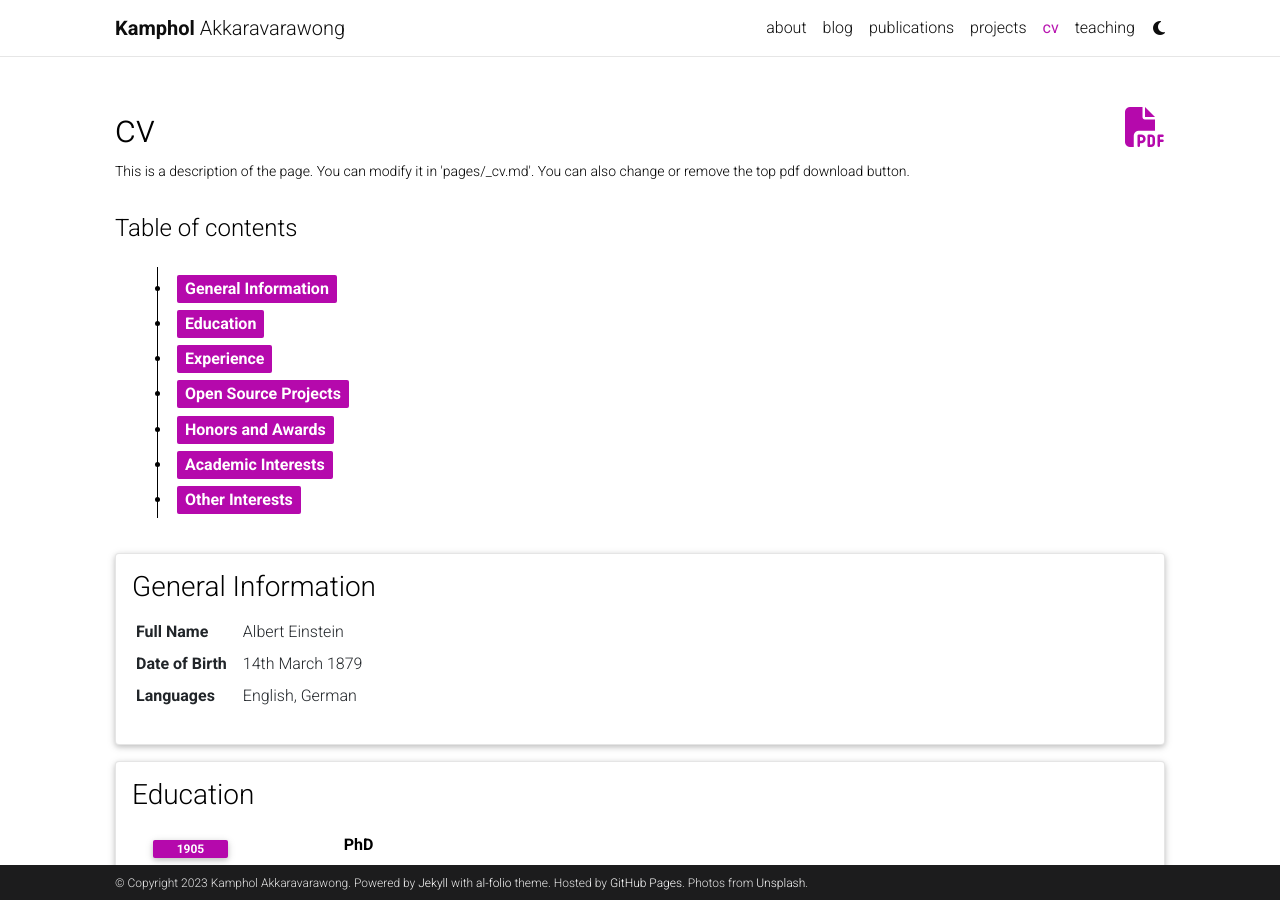
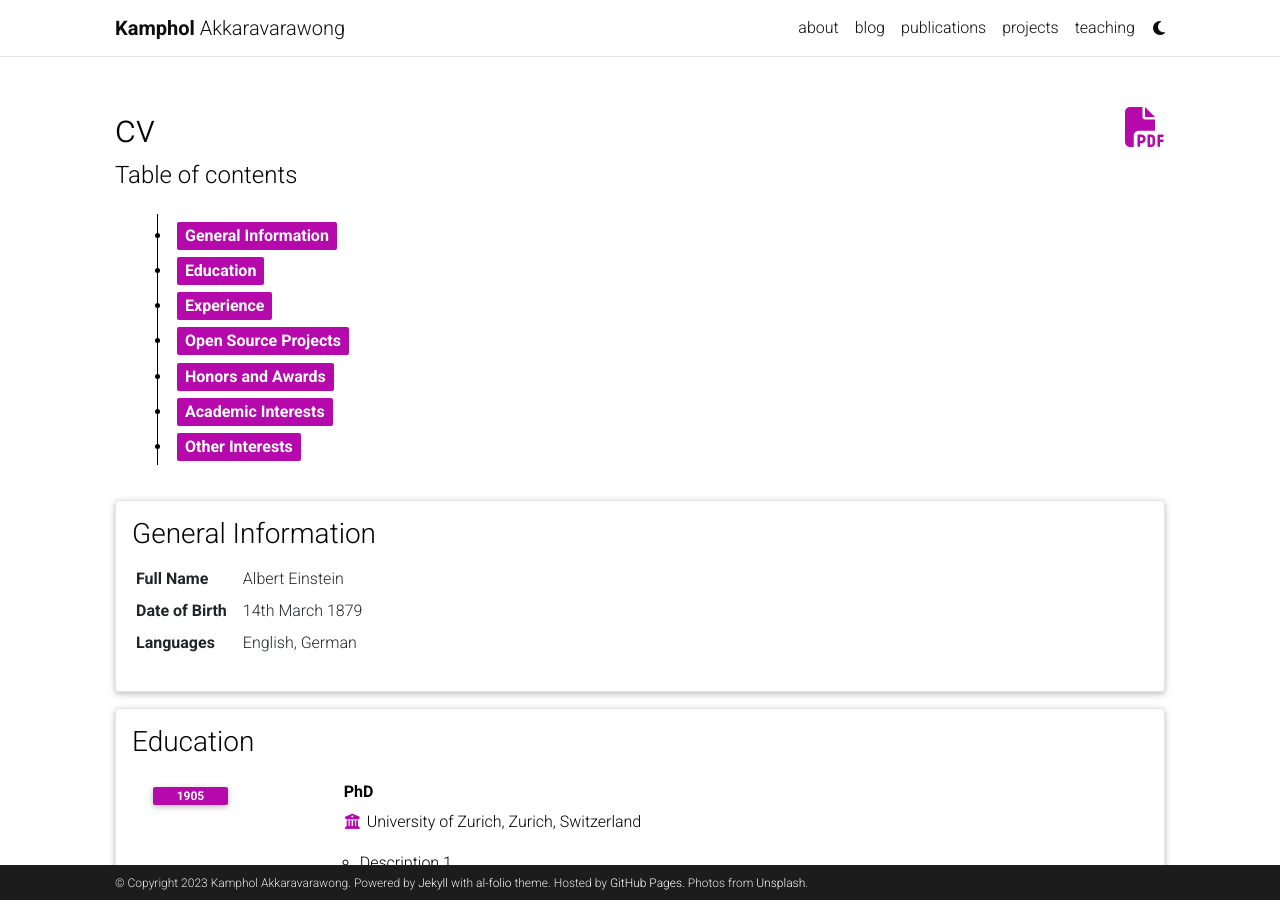
Before and after one commit to kakkarav/kakkarav.github.io, a Jekyll site: the page built from _pages/cv.md, in a window 1280 px wide and 900 px high. Built offline with Jekyll 4.4.1, drawn with Linux system fonts in a browser that asks for light colours; comment, search, counter and statistics services are not loaded; a style sheet for code colours, icons or effects is not loaded.

Commit message:
img file format

```diff
--- a/_pages/cv.md
+++ b/_pages/cv.md
@@ -2,8 +2,8 @@
 layout: cv
 permalink: /cv/
 title: cv
-nav: true
+nav: false
 nav_order: 4
-cv_pdf: example_pdf.pdf
-description: This is a description of the page. You can modify it in 'pages/_cv.md'. You can also change or remove the top pdf download button.
+cv_pdf: Kamphol_resume.pdf
+description:
 ---
```
Also changed, not shown: 2 other files.
